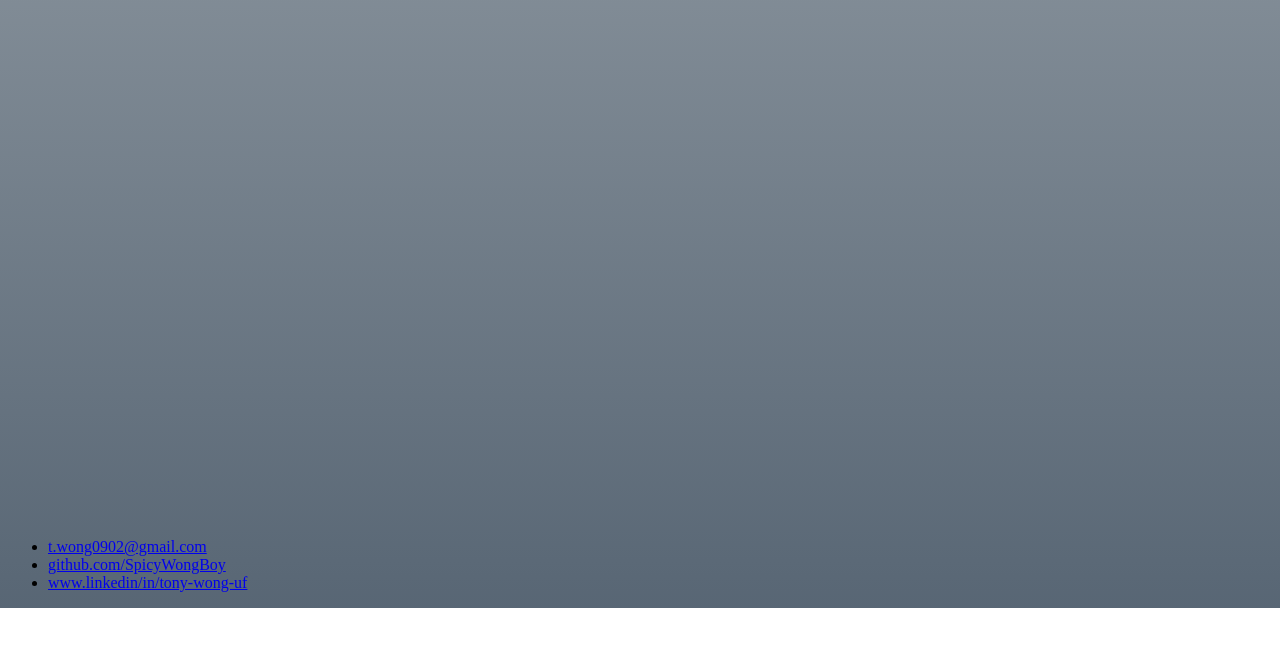
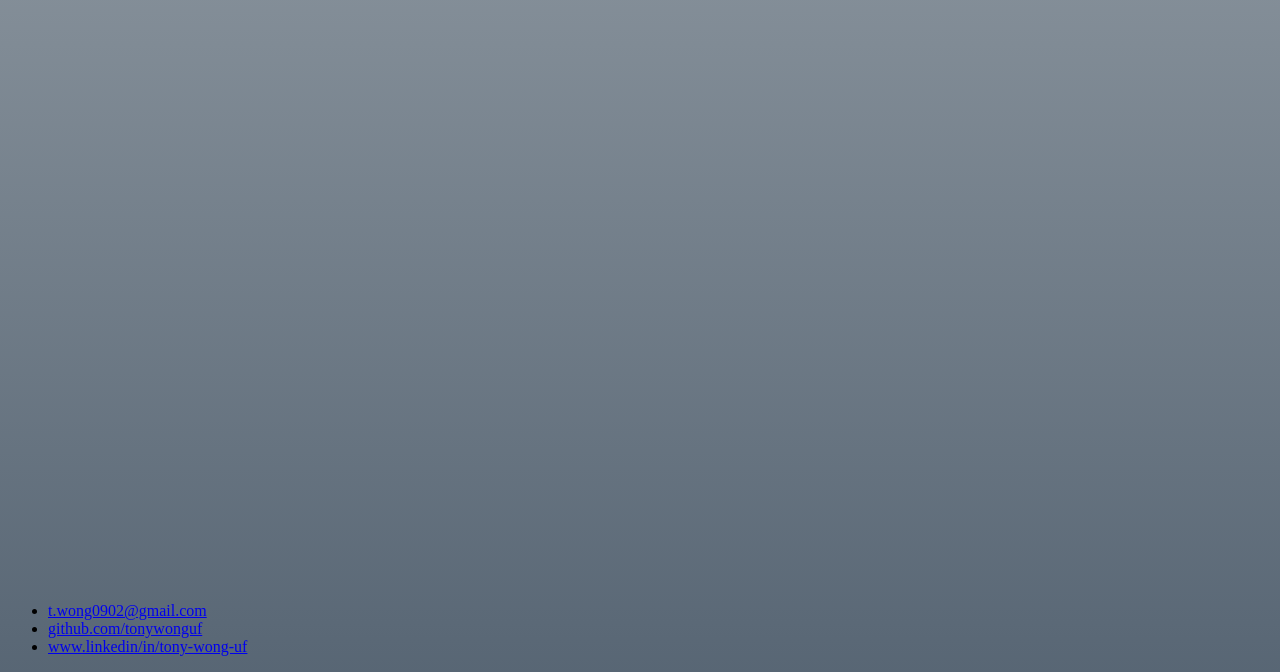
Before and after one commit to tonywonguf/tonywonguf.github.io, a plain HTML site: page index.html in a window 1280 px wide. Shown: the part 912-1584 px from the top of the page. Before the commit the page ends 1520 px from the top, so only its background shows below. Drawn offline with Linux system fonts and the light colour scheme.

Commit message:
adding resume and fixing link for my github

```diff
--- a/index.html
+++ b/index.html
@@ -11,6 +11,7 @@
         <div class="blurb">
           <p>Who am I?</p>
           <p>I am a student through and through; I love learning. </p>
+          <p>here is my <a href="Resume.pdf">resume</a></p>
         </div>
     </body>
 
@@ -19,7 +20,7 @@
         <li><a href="mailto:t.wong0902@gmail.com">t.wong0902@gmail.com</a>
         </li>
         <li>
-          <a href="https://github.com/SpicyWongBoy">github.com/SpicyWongBoy</a>
+          <a href="https://github.com/tonywonguf">github.com/tonywonguf</a>
         </li>
         <li>
           <a href="www.linkedin/in/tony-wong-uf">www.linkedin/in/tony-wong-uf</a>
```
Also changed, not shown: 1 other file.
